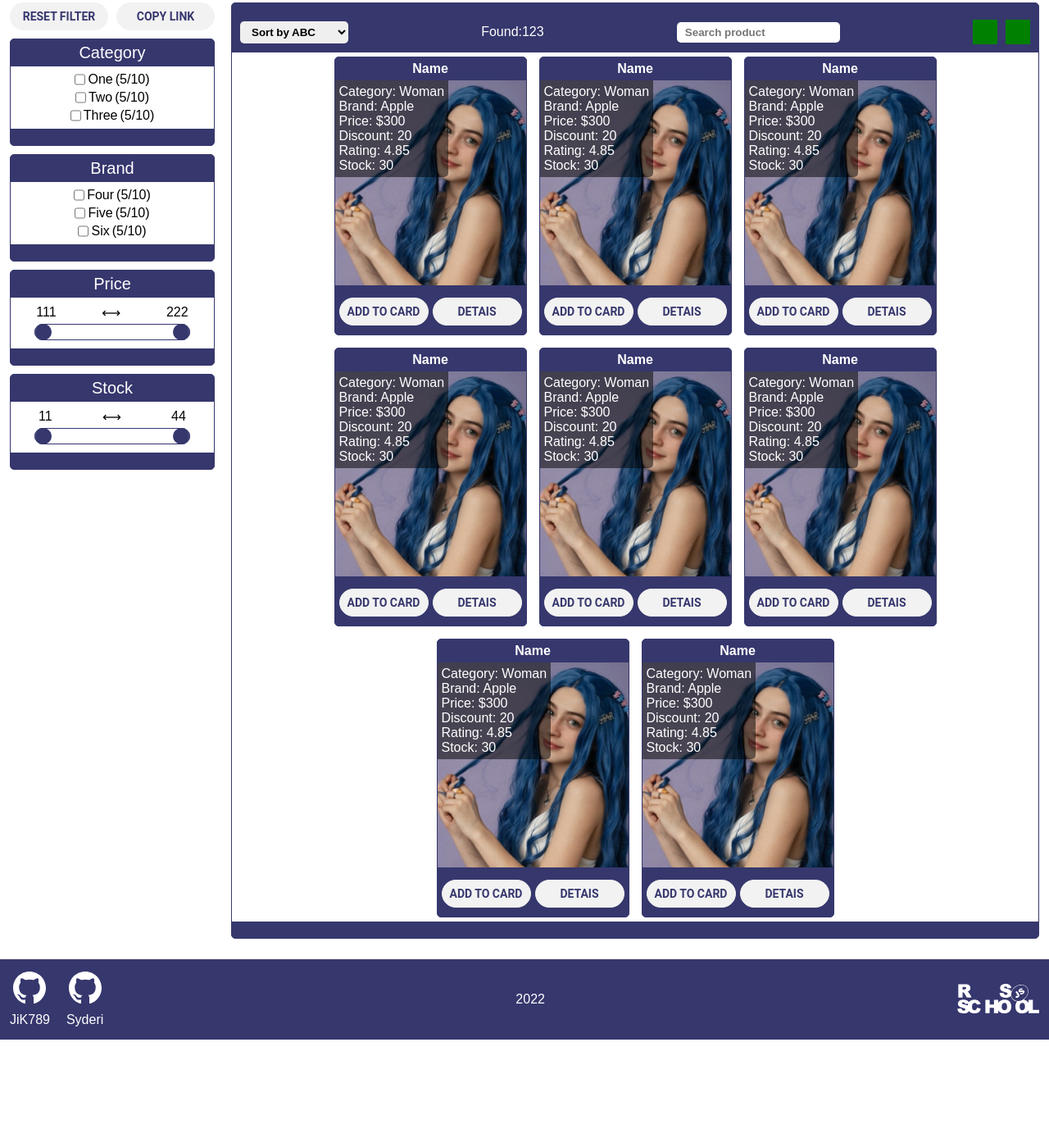
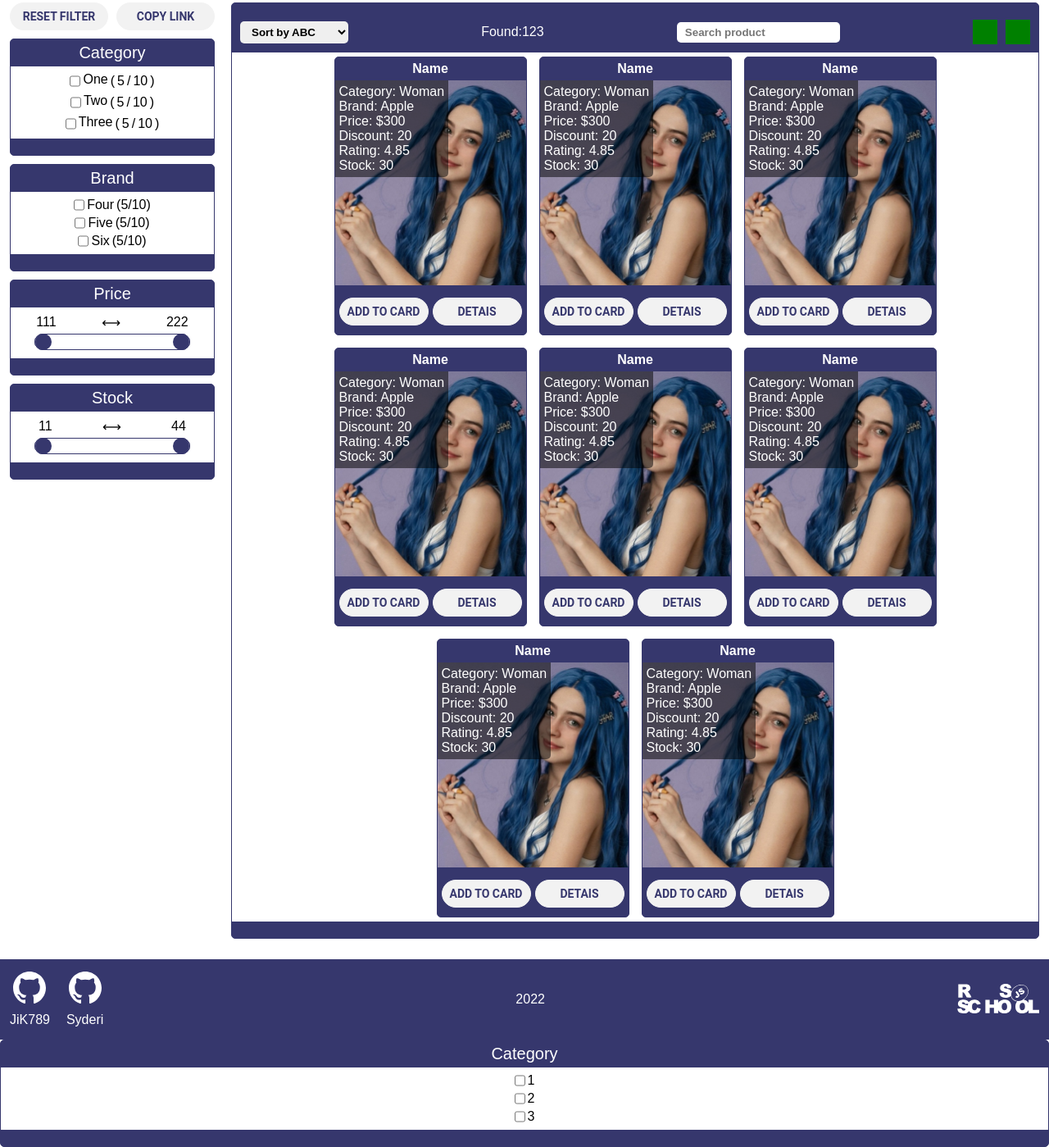
Before and after one commit to jewelhux/OnlineStore, a website built with webpack: page online-store/index.html in a window 1280 px wide. Shown: the part 112-1511 px from the top of the page at 82% size. Before the commit the page ends 1380 px from the top, so only its background shows below. Built offline with nearby package versions, Linux system fonts and the light colour scheme.

Commit message:
feat: start render main

```diff
--- a/online-store/index.html
+++ b/online-store/index.html
@@ -18,20 +18,20 @@
         <div class="filter__item filter__category category filter__item-scroll">
           <h3 class="filter__item-name category__name">Category</h3>
           <div class="filter__item-container category__container filter__item-container-scroll">
-            <div>
+            <div id="1">
               <input type="checkbox" id="One" name="One">
               <label for="One">One</label>
-              <span>(5/10)</span>
+              <div>(<span class="category__min">5</span>/<span class="category__max">10</span>)</div>
             </div>
-            <div>
+            <div id="2">
               <input type="checkbox" id="Two" name="Two">
               <label for="Two">Two</label>
-              <span>(5/10)</span>
+              <div>(<span class="category__min">5</span>/<span class="category__max">10</span>)</div>
             </div>
-            <div>
+            <div id="3">
               <input type="checkbox" id="Three" name="Three">
               <label for="Three">Three</label>
-              <span>(5/10)</span>
+              <div>(<span class="category__min">5</span>/<span class="category__max">10</span>)</div>
             </div>
           </div>
         </div>
--- /dev/null
+++ b/online-store/src/components/view/_ViewFooter.ts
@@ -0,0 +1,63 @@
+import ControllerMain from "../controller/_ControllerMain";
+import Router from "../router";
+
+class ViewFooter {
+  _controller: ControllerMain;
+  _router: Router;
+  root: HTMLElement;
+
+  constructor() {
+    this.root = document.body;
+    this._controller = new ControllerMain();
+    this._router = new Router()
+
+    this._router.startRouteListenner()
+    this._router.handleLocation()
+
+    // this._controller.router.startRouteListenner()
+    // console.log("this._controller.router.count",this._controller.router.count)
+  }
+
+  create() {
+
+    const footer: HTMLElement = document.createElement("footer")
+
+    footer.innerHTML = `<footer class="page-footer _main-container">
+  <section class="footer _container">
+    <div class="footer__item github">
+      <div class="footer__link-container">
+        <div class="footer__link-container-item">
+          <a href="https://github.com/Jik789" class="footer__link footer__github"></a>
+          <p class="footer__author">JiK789</p>
+        </div>
+        <div class="footer__link-container-item">
+          <a href="https://github.com/syderi" class="footer__link footer__github"></a>
+          <p class="footer__author">Syderi</p>
+        </div>
+      </div>
+    </div>
+    <p class="footer__item date-relese">2022</p>
+    <div class="footer__item rsschool">
+      <a href="https://rs.school/index.html" class="footer__link footer__rsschool"></a>
+    </div>
+  </section>
+</footer>`
+
+footer.onclick = () => {this._router.pushState('/product')}
+
+    this.root.append(footer)
+  }
+
+  createMain() {
+    console.log("1")
+  }
+
+  init() {
+    this.create()
+    // this._controller.router.startRouteListenner()
+
+  }
+
+}
+
+export default ViewFooter
--- a/online-store/src/components/view/_ViewHeader.ts
+++ b/online-store/src/components/view/_ViewHeader.ts
@@ -1,7 +1,7 @@
 import CustomElement from '../utils/_createCustomElement';
 import basket from '../../assets/img/png/basket.png'
 
-class Header {
+class ViewHeader {
   headerTotalPrice: HTMLElement
   headerBasket: HTMLElement
   headerBasketCount: HTMLElement
@@ -56,4 +56,4 @@ class Header {
 
 }
 
-export default Header
+export default ViewHeader
--- a/online-store/src/components/view/_ViewMain.ts
+++ b/online-store/src/components/view/_ViewMain.ts
@@ -1,61 +1,49 @@
-import ControllerMain from "../controller/_ControllerMain";
-import Router from "../router";
+import CustomElement from '../utils/_createCustomElement';
+import basket from '../../assets/img/png/basket.png'
+
+interface IitemDATA {
+  id: number;
+  min: number;
+  max: number;
+}
+
 
 class ViewMain {
-  _controller: ControllerMain;
-  _router: Router;
-  root: HTMLElement;
+  mainCheckList: HTMLElement
+  customElement: CustomElement
 
   constructor() {
-    this.root = document.body;
-    this._controller = new ControllerMain();
-    this._router = new Router()
+    this.customElement = new CustomElement();
+    this.mainCheckList = this.customElement.createElement('div', { className: 'filter__item-container category__container filter__item-container-scroll'});
 
-    this._router.startRouteListenner()
-    this._router.handleLocation()
-
-    // this._controller.router.startRouteListenner()
-    // console.log("this._controller.router.count",this._controller.router.count)
+    this.create();
   }
 
-  createFooter() {
 
-    const footer: HTMLElement = document.createElement("footer")
+  create() {
+    const filterCategory = this.customElement.createElement('div', { className: 'filter__item filter__category category filter__item-scroll'});
 
-    footer.innerHTML = `<footer class="page-footer _main-container">
-  <section class="footer _container">
-    <div class="footer__item github">
-      <div class="footer__link-container">
-        <div class="footer__link-container-item">
-          <a href="https://github.com/Jik789" class="footer__link footer__github"></a>
-          <p class="footer__author">JiK789</p>
-        </div>
-        <div class="footer__link-container-item">
-          <a href="https://github.com/syderi" class="footer__link footer__github"></a>
-          <p class="footer__author">Syderi</p>
-        </div>
-      </div>
-    </div>
-    <p class="footer__item date-relese">2022</p>
-    <div class="footer__item rsschool">
-      <a href="https://rs.school/index.html" class="footer__link footer__rsschool"></a>
-    </div>
-  </section>
-</footer>`
+    const filterItemName = this.customElement.createElement('h3', { className: 'filter__item-name category__name', textContent: 'Category'});
+    this.customElement.addChildren(filterCategory,[filterItemName, this.mainCheckList]);
 
-footer.onclick = () => {this._router.pushState('/product')}
+    for (let i = 1; i < 4; i++) {
+      const item = this.customElement.createElement('div');
+      const input = this.customElement.createElement('input', { type: 'checkbox', name: String(i), id: String(i)});
+      const label = this.customElement.createElement('label', { for: String(i), textContent: String(i)});
+      this.customElement.addChildren(item,[input, label]);
+      this.customElement.addChildren(this.mainCheckList,[item]);
+    }
 
-    this.root.append(footer)
+    document.body.append(filterCategory)
   }
 
-  createMain() {
-    console.log("1")
+
+  headerListeners() {
+    this.mainCheckList.addEventListener('click', this.onheaderBasketClick);
   }
 
-  init() {
-    this.createFooter()
-    // this._controller.router.startRouteListenner()
-
+  private onheaderBasketClick = () => {
+    console.log('123');
   }
 
 }
--- a/online-store/src/index.ts
+++ b/online-store/src/index.ts
@@ -4,12 +4,13 @@ import './components/_add_favicon';
 // import './components/_CreateBaseData';
 // import './components/_ModelCreateFilterData'
 import './components/_add_rangeSlider';
-import ViewMain from './components/view/_ViewMain';
-import Header from './components/view/_ViewHeader' // ВРЕМЕННО ДЛЯ ТЕСТА
+import ViewFooter from './components/view/_ViewFooter';
+import ViewHeader from './components/view/_ViewHeader'; // ВРЕМЕННО ДЛЯ ТЕСТА
+import ViewMain from './components/view/_ViewMain'; // ВРЕМЕННО ДЛЯ ТЕСТА
 
-const header = new Header();
+const header = new ViewHeader();
+const main = new ViewMain();
 
 
 // const App = new ViewMain()
-
 // App.init()
```
